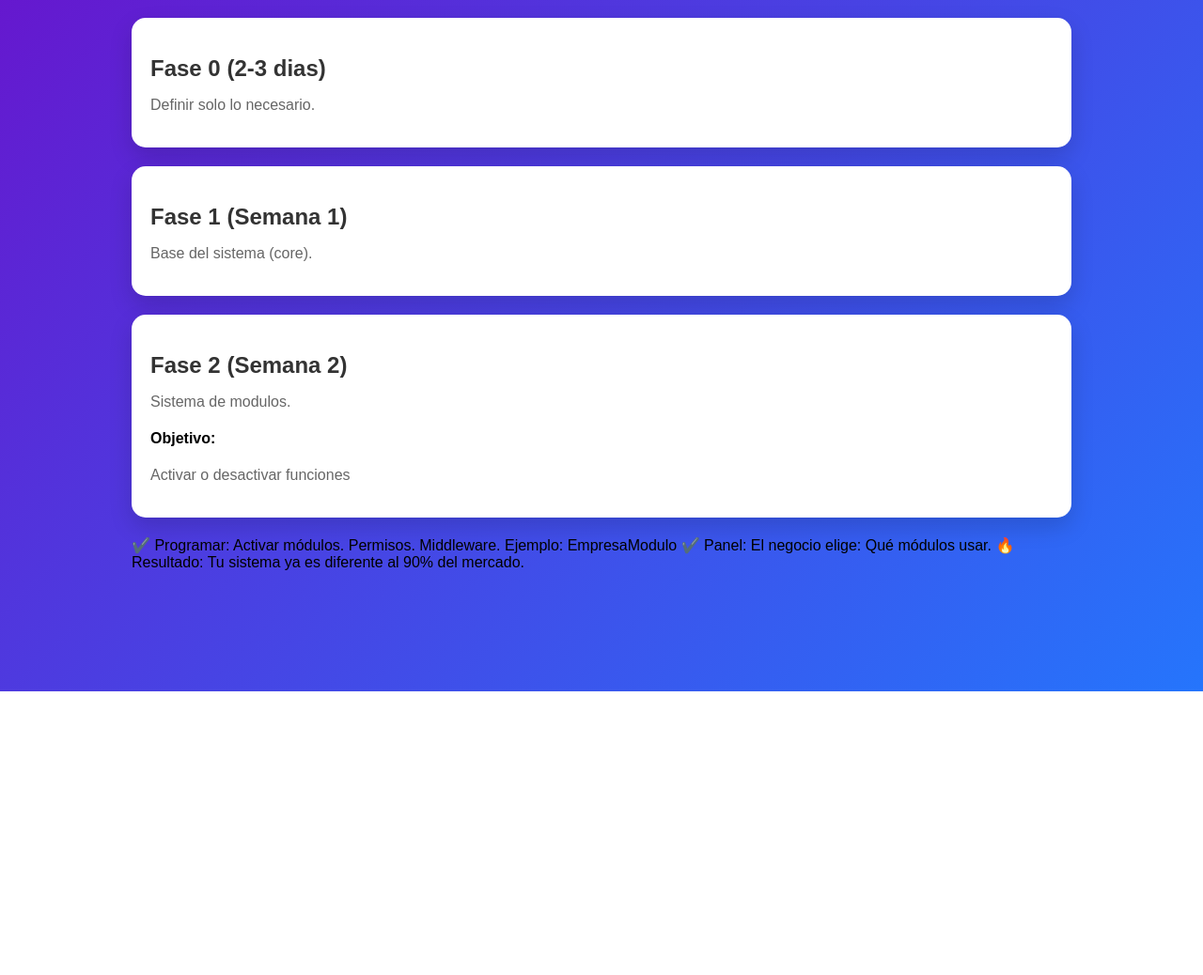
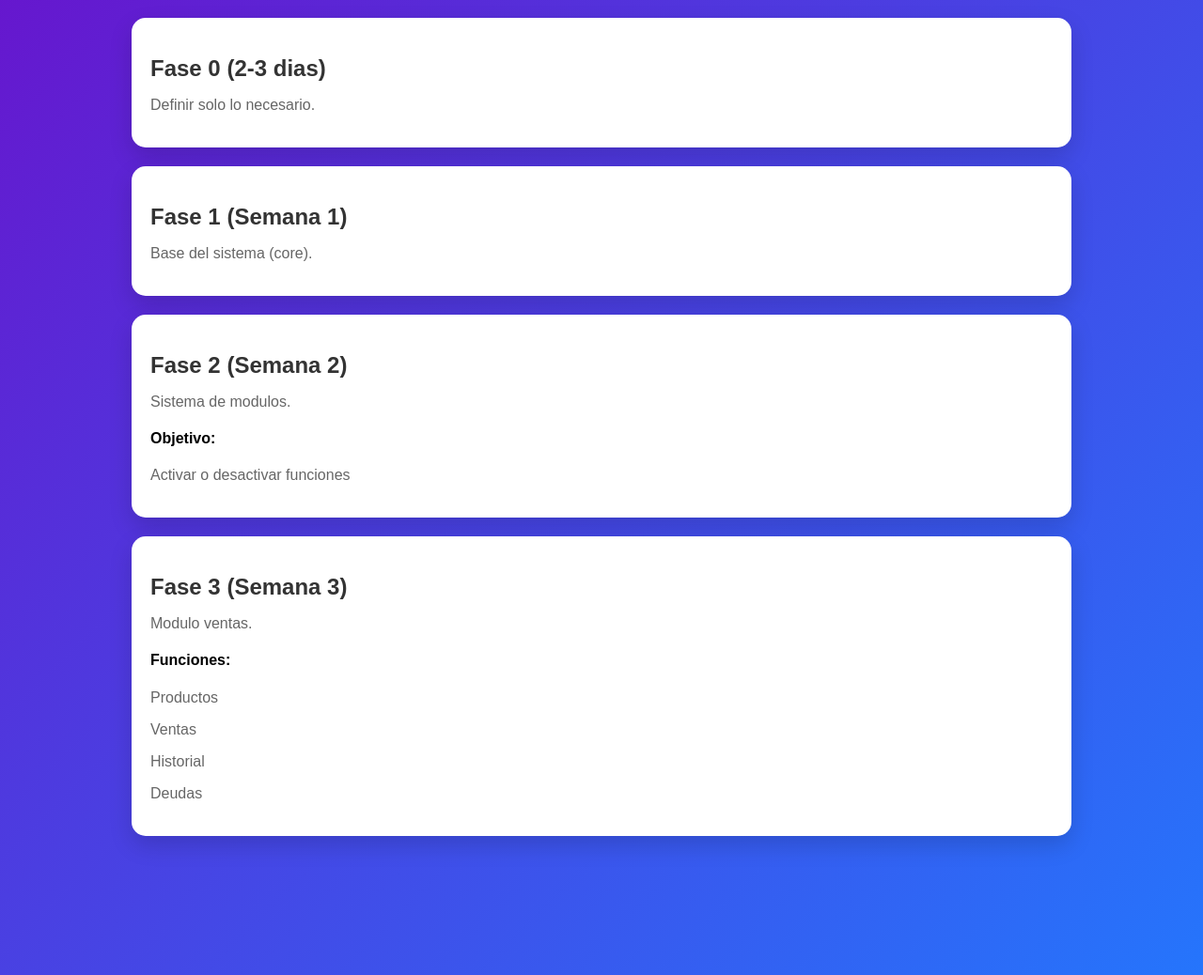
Before and after one commit to TotiManuel/JMM, a Flask app: page /organizacion in a window 1280 px wide; the page is wider, and only the part inside the window is pictured. Shown: the part 150-1188 px from the top of that part at 94% size. Before the commit the page ends 886 px from the top of that part, so only its background shows below. Run offline with Flask 3, Linux system fonts and the light colour scheme; the visitor is signed in with stand-in values (Sample User, id 1).

Commit message:
Update Organizacion(Incompleto) - Fase 2 y Fase 3

```diff
--- a/templates/organizacion.html
+++ b/templates/organizacion.html
@@ -119,39 +119,35 @@ body {
     <p>Activar o desactivar funciones</p>
 
     <div class="tutorial-content">
-        <h3>Tip 1</h3>
-        <p>Usá repetición espaciada.</p>
+        <h3>Programar:</h3>
+        <p>Activar modulos.</p>
+        <p>Permisos.</p>
+        <p>Middleware.</p>
 
-        <h3>Tip 2</h3>
-        <p>Hacé resúmenes visuales.</p>
+        <h3>Ejemplo:</h3>
+        <p>EmpresaModulo.</p>
 
-        <h3>Tip 3</h3>
-        <p>Explicá lo que aprendés.</p>
+        <h3>Panel:</h3>
+        <p>El negocio elige que modulos usar.</p>
     </div>
 </div>
+<div class="card" onclick="toggleCard(this)">
+    <h2>Fase 3 (Semana 3)</h2>
+    <p>Modulo ventas.</p>
+    <h4>Funciones:</h4>
+    <p>Productos</p>
+    <p>Ventas</p>
+    <p>Historial</p>
+    <p>Deudas</p>
 
-✔️ Programar:
+    <div class="tutorial-content">
+        <h3>Importante:</h3>
+        <p>Diseño simple.</p>
 
-Activar módulos.
-
-Permisos.
-
-Middleware.
-
-Ejemplo:
-
-EmpresaModulo
-
-✔️ Panel:
-
-El negocio elige:
-
-Qué módulos usar.
-
-🔥 Resultado:
-
-Tu sistema ya es diferente al 90% del mercado.
-
+        <h3>Resultado:</h3>
+        <p>Ya se puede vender.</p>
+    </div>
+</div>
 
 </div>
 
@@ -165,31 +161,7 @@ function toggleCard(card) {
 <!--
 
 
-💰 Fase 3 (Semana 3) → Módulo ventas (primer dinero)
 
-Este es el primero porque:
-
-Todos lo necesitan.
-
-✔️ Funciones:
-
-Productos.
-
-Ventas.
-
-Historial.
-
-Deudas.
-
-No más.
-
-🔥 Importante:
-
-Diseño simple.
-
-🎯 Resultado:
-
-Ya podés vender.
 
 📊 Fase 4 (Semana 4) → WhatsApp y reportes
 
```
